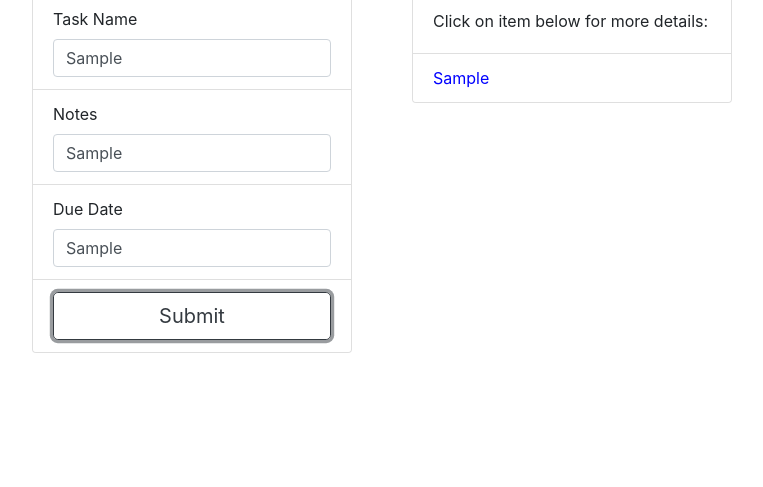
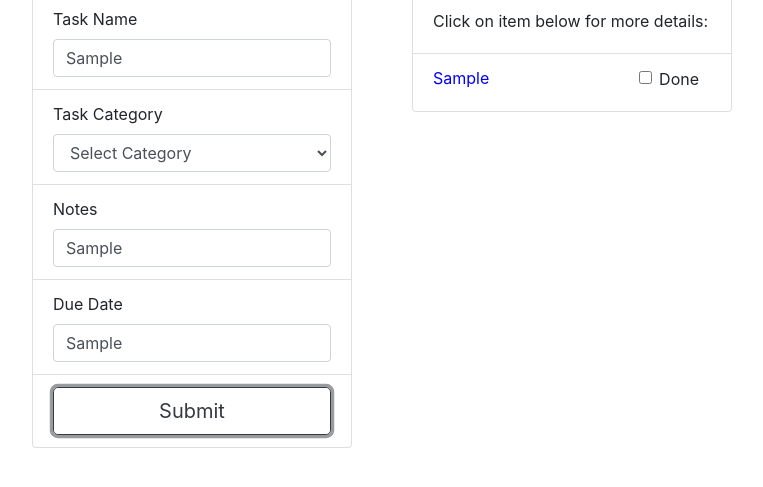
Before and after one commit to Griflongtin/todo-list, a plain HTML site: page index.html in a window 1280 px wide. Both pictures are taken after typing "Sample", "Sample", "Sample" into the empty fields and a click on the button "Submit". Shown: the part 77-564 px from the top of the page, without its empty margins (53-816 px from the left). Drawn offline with Linux system fonts and the light colour scheme.

Commit message:
add remove checkbox

```diff
--- a/css/styles.css
+++ b/css/styles.css
@@ -13,3 +13,11 @@
 .clickable {
   color: blue;
 }
+
+.float-left {
+  float: left;
+}
+
+.float-right {
+  float: right;
+}
--- a/index.html
+++ b/index.html
@@ -20,10 +20,15 @@
                 <label>Task Name</label>
                 <input id="name" type="text" class="form-control" placeholder="Task Name">
               </li>
-              <!-- <li class="list-group-item">
-                <label>Category</label>
-                <input type="text" class="form-control" placeholder="Task Name">
-              </li> -->
+              <div class="form-group list-group-item">
+                 <label>Task Category</label>
+                 <select class="form-control" id="category">
+                   <option disabled selected>Select Category</option>
+                   <option value="personal">Personal</option>
+                   <option value="school">School</option>
+                   <option value="home">Home</option>
+                 </select>
+               </div>
               <li class="list-group-item">
                 <label>Notes</label>
                 <input id="notes" type="text" class="form-control" placeholder="Task Name">
--- a/js/script.js
+++ b/js/script.js
@@ -1,7 +1,7 @@
 // Business Logic
-function Tasks(name, notes, dueDate) {
+function Tasks(name, category, notes, dueDate) {
   this.name = name;
-  // this.category = "";
+  this.category = category;
   this.notes = notes;
   this.dueDate = dueDate;
 }
@@ -10,22 +10,27 @@ function Tasks(name, notes, dueDate) {
 $(function() {
   $("form").submit(function(event) {
     event.preventDefault();
-      debugger;
     var taskName = $("#name").val();
+    var taskCategory = $("#category").val();
     var taskNotes = $("#notes").val();
     var taskDue = $("#due").val();
 
-    var todoItem = new Tasks(taskName, taskNotes, taskDue);
+    var todoItem = new Tasks(taskName, taskCategory, taskNotes, taskDue);
 
-    $("#output-task-name").append('<li class="list-group-item clickable">' + todoItem.name + '</li>');
+    $("#output-task-name").append('<li class="list-group-item">' + '<span class="clickable float-left">' + todoItem.name + '</span>' + '<div class="form-check form-check-inline clickable-remove float-right"><label class="form-check-label"><input class="form-check-input" type="checkbox">Done</label></div>' + '</li>');
 
     $(".clickable").last().click(function() {
       $(".results").show();
 
       $("#selectName").text(todoItem.name);
-      // $("#selectCategory").text(todoItem.category);
+      $("#selectCategory").text(todoItem.category);
       $("#selectNotes").text(todoItem.notes);
       $("#selectDue").text(todoItem.dueDate);
     });
+
+    $(".clickable-remove").click(function() {
+      $(".results").hide();
+      $(this).parent().remove();
+    })
   });
 });
```
